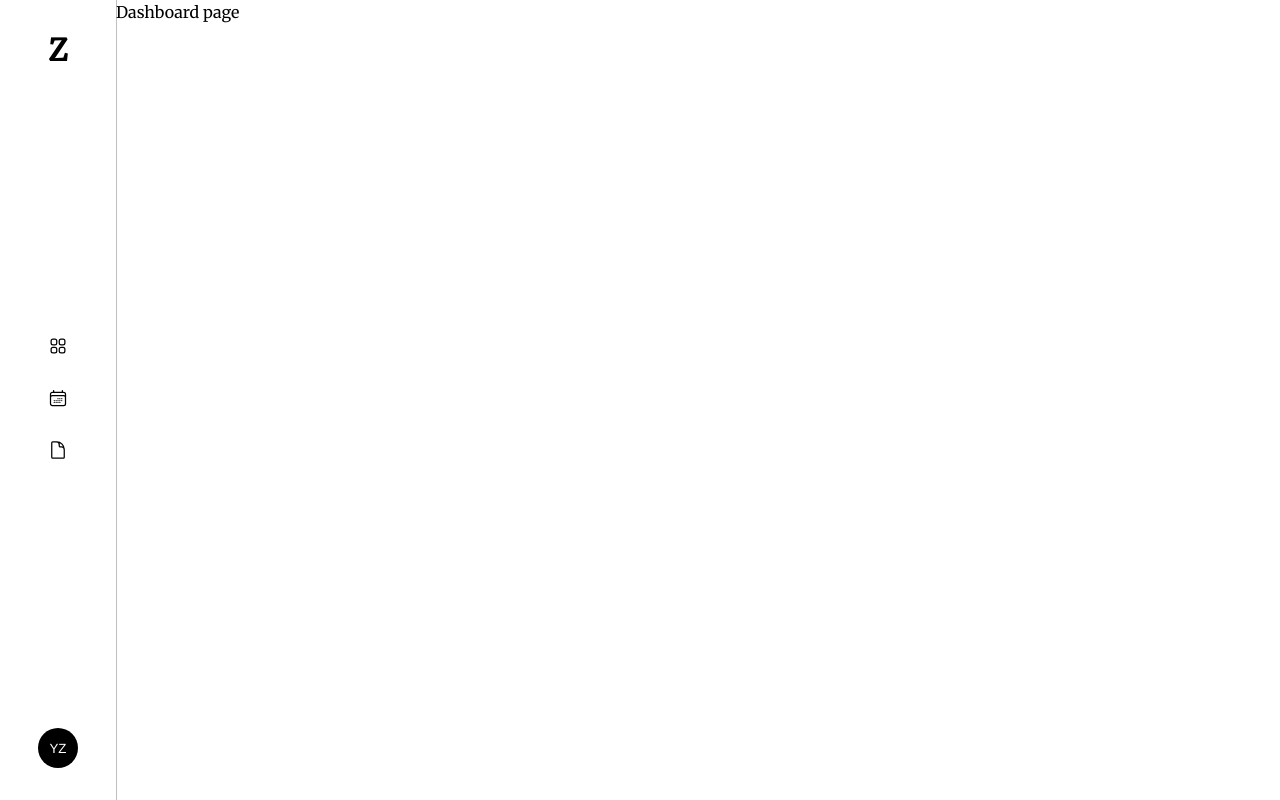
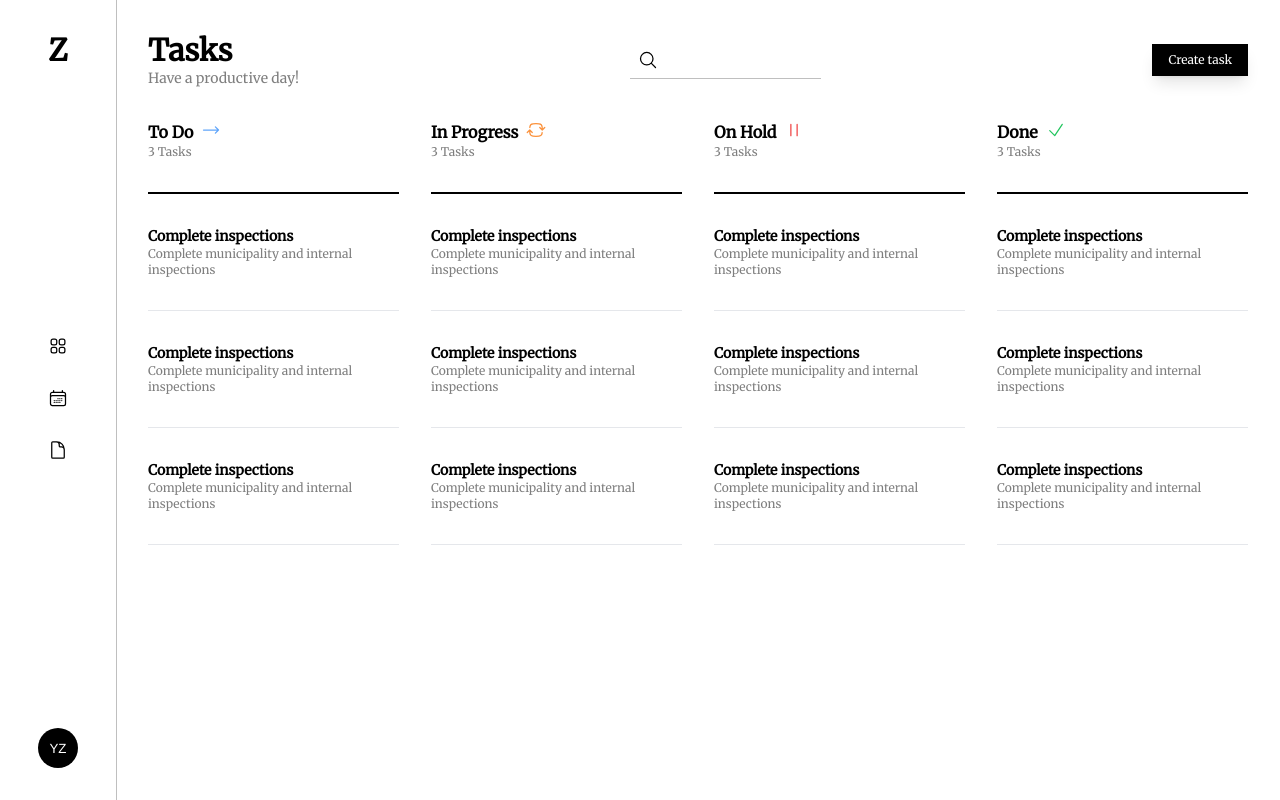
Before and after one commit to yasa-zaheen/zenith, a Next.js app: page /dashboard in a window 1280 px wide. Built offline with nearby package versions, Linux system fonts and the light colour scheme.

Commit message:
Basic Column UI

```diff
--- a/app/dashboard/layout.tsx
+++ b/app/dashboard/layout.tsx
@@ -36,7 +36,7 @@ export default function DashboardLayout({
           textMarginRatio={0.25}
         />
       </nav>
-      <div className="">{children}</div>
+      <div className="flex-1">{children}</div>
     </div>
   );
 }
--- a/app/dashboard/page.tsx
+++ b/app/dashboard/page.tsx
@@ -1,3 +1,50 @@
+"use client";
+
+import Column from "@/components/Column";
+import {
+  MagnifyingGlassIcon,
+  ArrowLongRightIcon,
+  ArrowPathRoundedSquareIcon,
+  PauseIcon,
+  CheckIcon,
+} from "@heroicons/react/24/outline";
+
+function DashboardHeader() {
+  return (
+    <div className="flex items-center justify-between">
+      <div>
+        <h1 className="text-3xl font-bold">Tasks</h1>
+        <p className="opacity-50 text-sm">Have a productive day!</p>
+      </div>
+
+      <div className="flex text-xs border border-x-0 border-t-0 border-black/25 outline-none p-2 space-x-2">
+        <MagnifyingGlassIcon className="h-5 w-5 text-black" />
+        <input type="text" className="outline-none peer" />
+      </div>
+
+      <button className="bg-black text-white text-xs px-4 py-2 shadow-lg">
+        Create task
+      </button>
+    </div>
+  );
+}
+
 export default function DashboardPage() {
-  return <div className="w-full h-screen">Dashboard page</div>;
+  return (
+    <div className="w-full h-screen p-8 flex flex-col space-y-8">
+      {/* DashboardHeader */}
+      <DashboardHeader />
+      {/* Board */}
+      <div className="grid grid-cols-4 grid-rows-1 gap-8">
+        <Column title="To Do" Icon={ArrowLongRightIcon} color="text-blue-400" />
+        <Column
+          title="In Progress"
+          Icon={ArrowPathRoundedSquareIcon}
+          color="text-orange-400"
+        />
+        <Column title="On Hold" Icon={PauseIcon} color="text-red-500" />
+        <Column title="Done" Icon={CheckIcon} color="text-green-500" />
+      </div>
+    </div>
+  );
 }
--- /dev/null
+++ b/components/Card.tsx
@@ -0,0 +1,18 @@
+import { XMarkIcon } from "@heroicons/react/24/outline";
+
+function Card() {
+  return (
+    <div className="group relative border border-t-0 border-x-0 py-8 cursor-pointer hover:bg-neutral-100 hover:border-orange-400 hover:px-8 hover:scale-105 hover:shadow-lg duration-100 ease-in-out">
+      <p className="text-sm font-bold group-hover:text-orange-400">
+        Complete inspections
+      </p>
+      <p className="text-xs opacity-50">
+        Complete municipality and internal inspections
+      </p>
+
+      <XMarkIcon className="h-5 w-5 text-black/25 absolute top-2 left-2 opacity-0 group-hover:opacity-100 duration-100 ease-in-out" />
+    </div>
+  );
+}
+
+export default Card;
--- /dev/null
+++ b/components/Column.tsx
@@ -0,0 +1,31 @@
+import Card from "./Card";
+
+function Column({
+  title,
+  Icon,
+  color,
+}: {
+  title: string;
+  Icon: any;
+  color: string;
+}) {
+  return (
+    <div>
+      <div className="flex flex-col border-b-2 border-black pb-8">
+        <p className="font-semibold text-md flex">
+          {title}
+          <Icon className={`h-5 w-5 ml-2 ${color}`} />
+        </p>
+        <p className="text-xs opacity-50">3 Tasks</p>
+      </div>
+
+      <div>
+        <Card />
+        <Card />
+        <Card />
+      </div>
+    </div>
+  );
+}
+
+export default Column;
```
